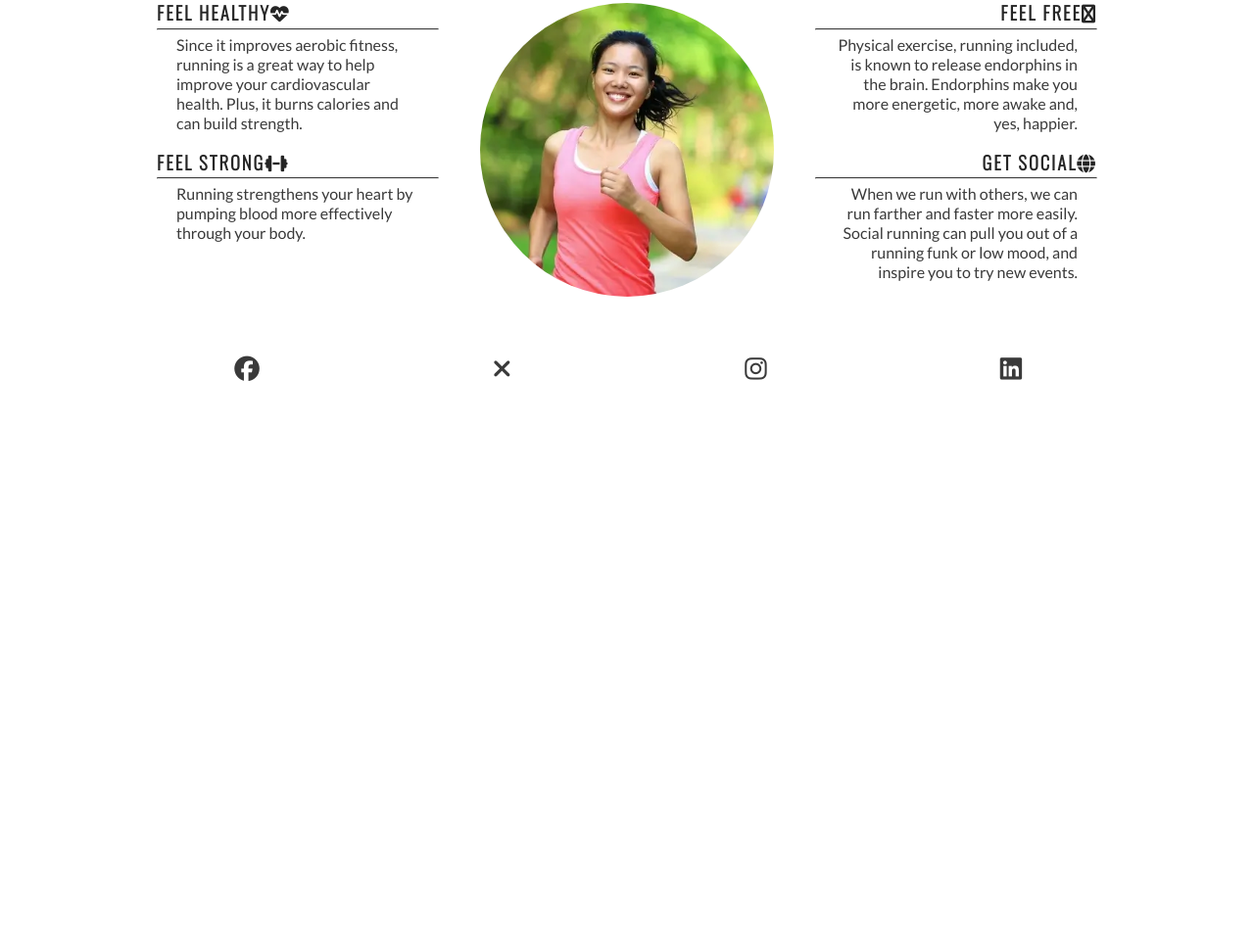
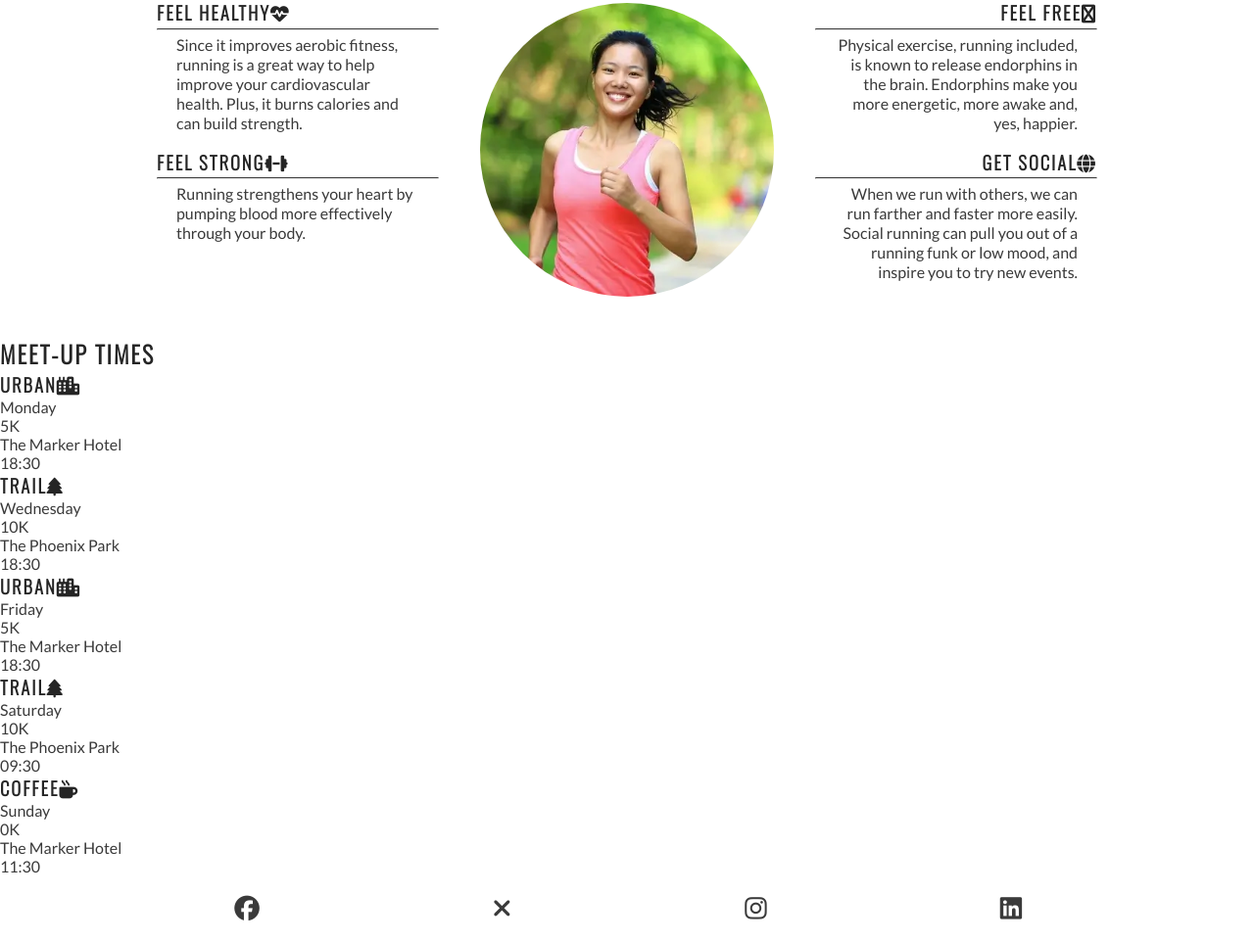
Before and after one commit to MarshallJD1/love-running, a plain HTML site: page index.html in a window 1280 px wide. Shown: the part 782-1744 px from the top of the page at 98% size. Before the commit the page ends 1193 px from the top, so only its background shows below. Drawn offline with nearby package versions, Linux system fonts and the light colour scheme.

Commit message:
Add Meetups section on html

```diff
--- a/index.html
+++ b/index.html
@@ -102,6 +102,49 @@
             </div>
         </section>
 
+        <!--Meetup Times section--->
+
+        <section id="meetups">
+            <h2> Meet-up Times</h2>
+            <div id="times">
+                <div>
+                    <h3>Urban<i class="fa-solid fa-city"></i></h3>
+                    <p>Monday</p>
+                    <p>5K</p>
+                    <p>The Marker Hotel</p>
+                    <p>18:30</p>
+                </div>
+                <div>
+                    <h3>Trail<i class="fa-solid fa-tree"></i></h3>
+                    <p>Wednesday</p>
+                    <p>10K</p>
+                    <p>The Phoenix Park</p>
+                    <p>18:30</p>
+                </div>
+                <div>
+                    <h3>Urban<i class="fa-solid fa-city"></i></h3>
+                    <p>Friday</p>
+                    <p>5K</p>
+                    <p>The Marker Hotel</p>
+                    <p>18:30</p>
+                </div>
+                <div>
+                    <h3>Trail<i class="fa-solid fa-tree"></i></h3>
+                    <p>Saturday</p>
+                    <p>10K</p>
+                    <p>The Phoenix Park</p>
+                    <p>09:30</p>
+                </div>
+                <div>
+                    <h3>Coffee<i class="fa-solid fa-mug-hot"></i></h3>
+                    <p>Sunday</p>
+                    <p>0K</p>
+                    <p>The Marker Hotel</p>
+                    <p>11:30</p>
+                </div>
+            </div>
+        </section>
+
     </main>
 
     <!--Footer element-->
```
